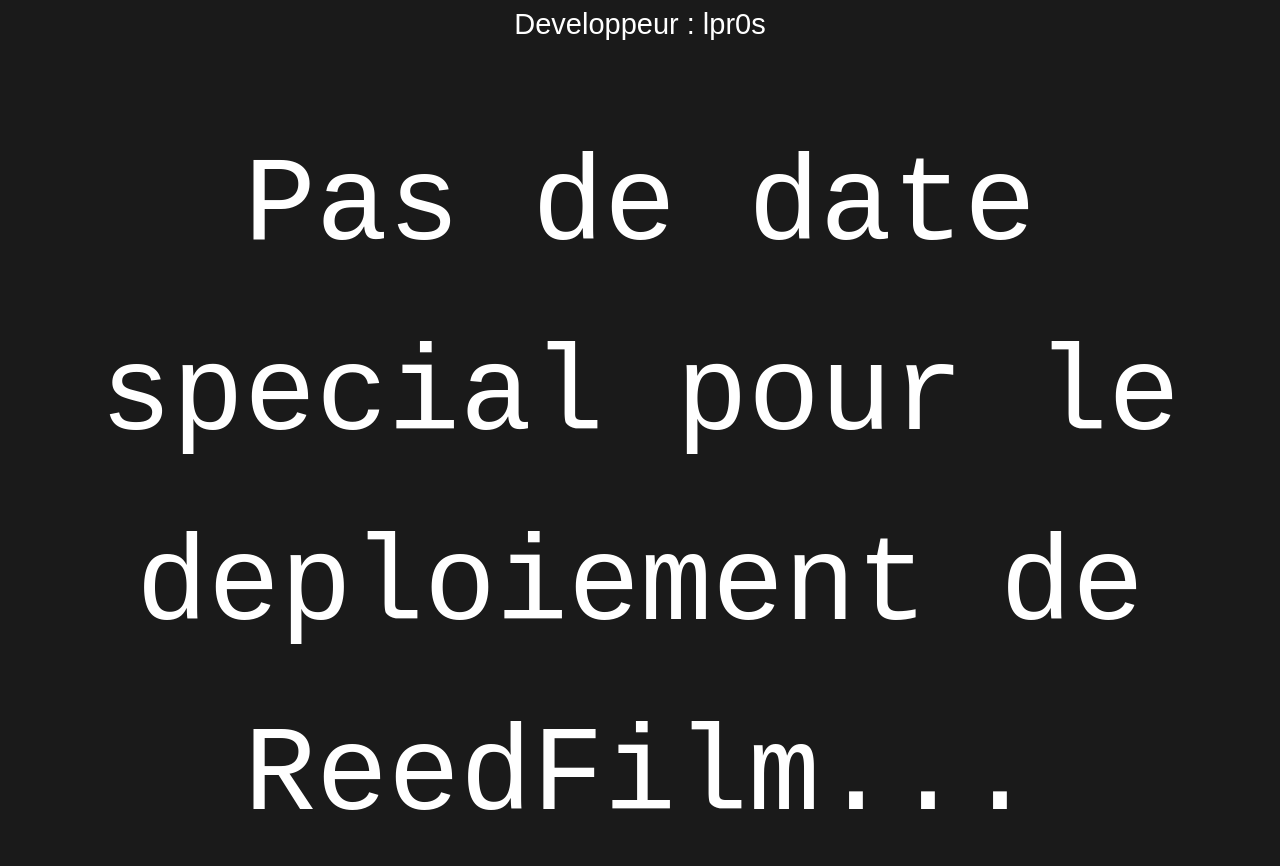
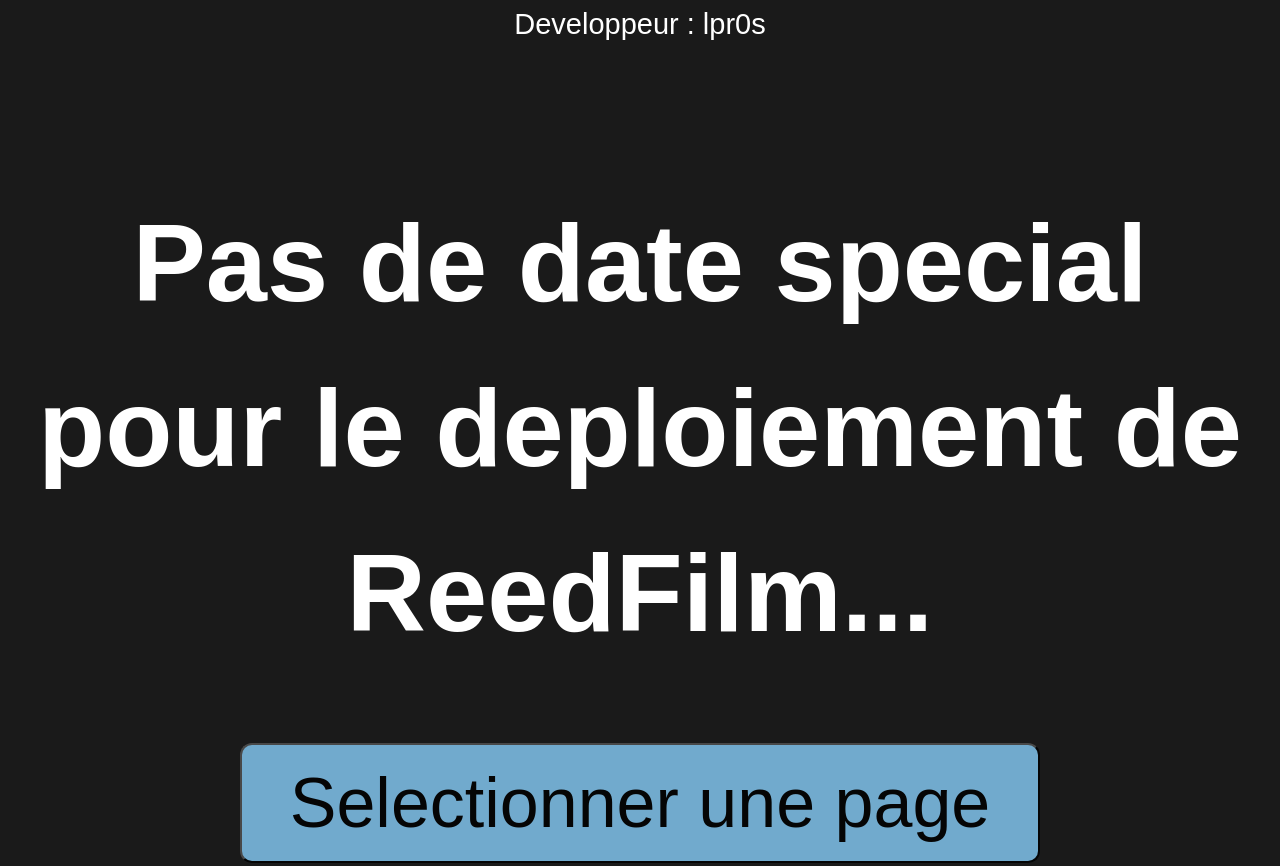
Before and after one commit to lpr0s1/main, a plain HTML site: page index.html in a window 1280 px wide. Shown: the part 664-1530 px from the top of the page. Drawn offline with Linux system fonts and the light colour scheme.

Commit message:
update 2/39 index.html

```diff
--- a/index.html
+++ b/index.html
@@ -132,7 +132,7 @@
 		<p>Developpeur : lpr0s</p>
 	</div>
 <center>
-<code>Pas de date special pour le deploiement de ReedFilm...</code>
+<h1>Pas de date special pour le deploiement de ReedFilm...</h1>
 </center>
 	<center>
 <button class="appel" onclick="change()">Selectionner une page</button>
```
